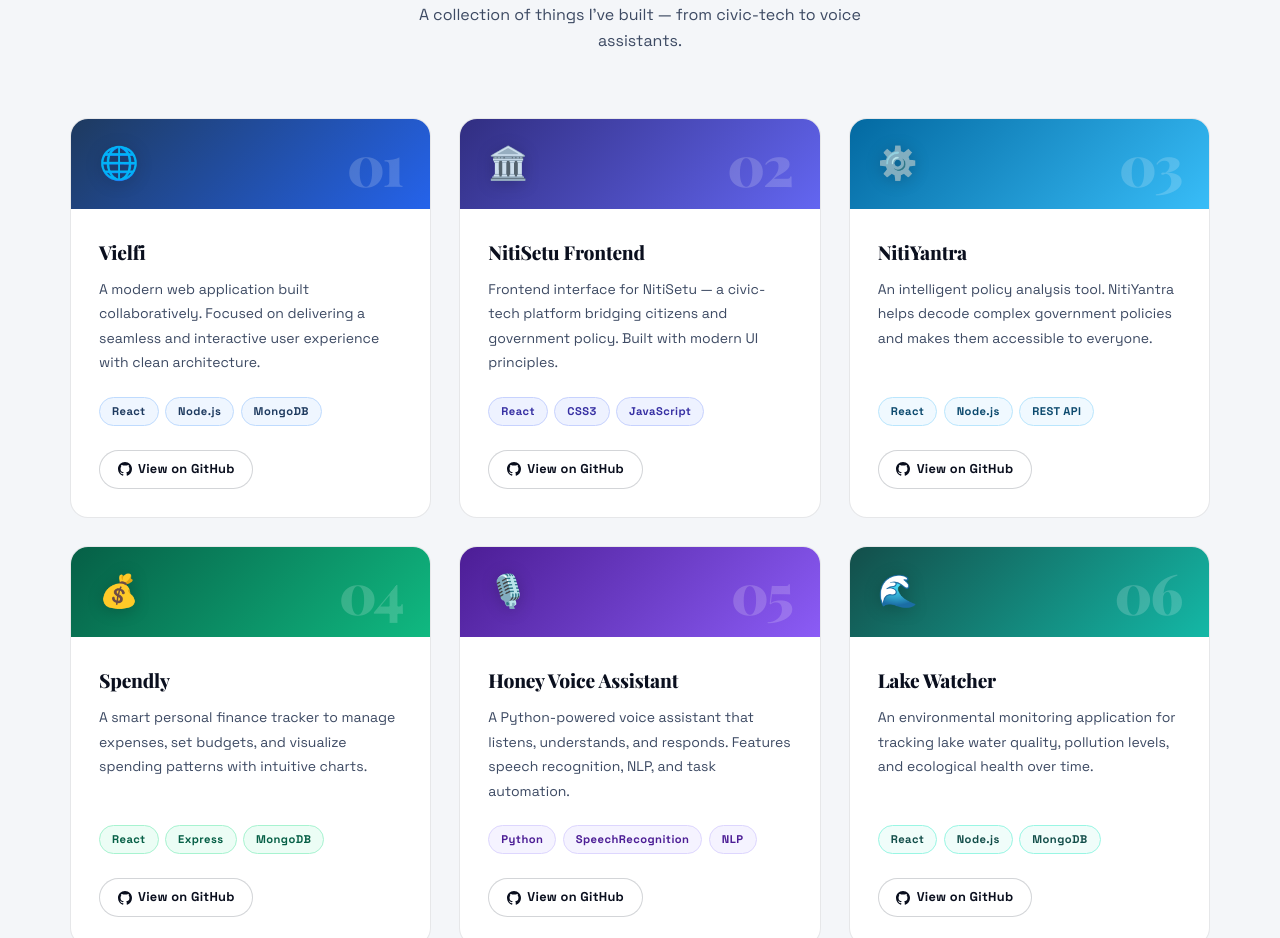
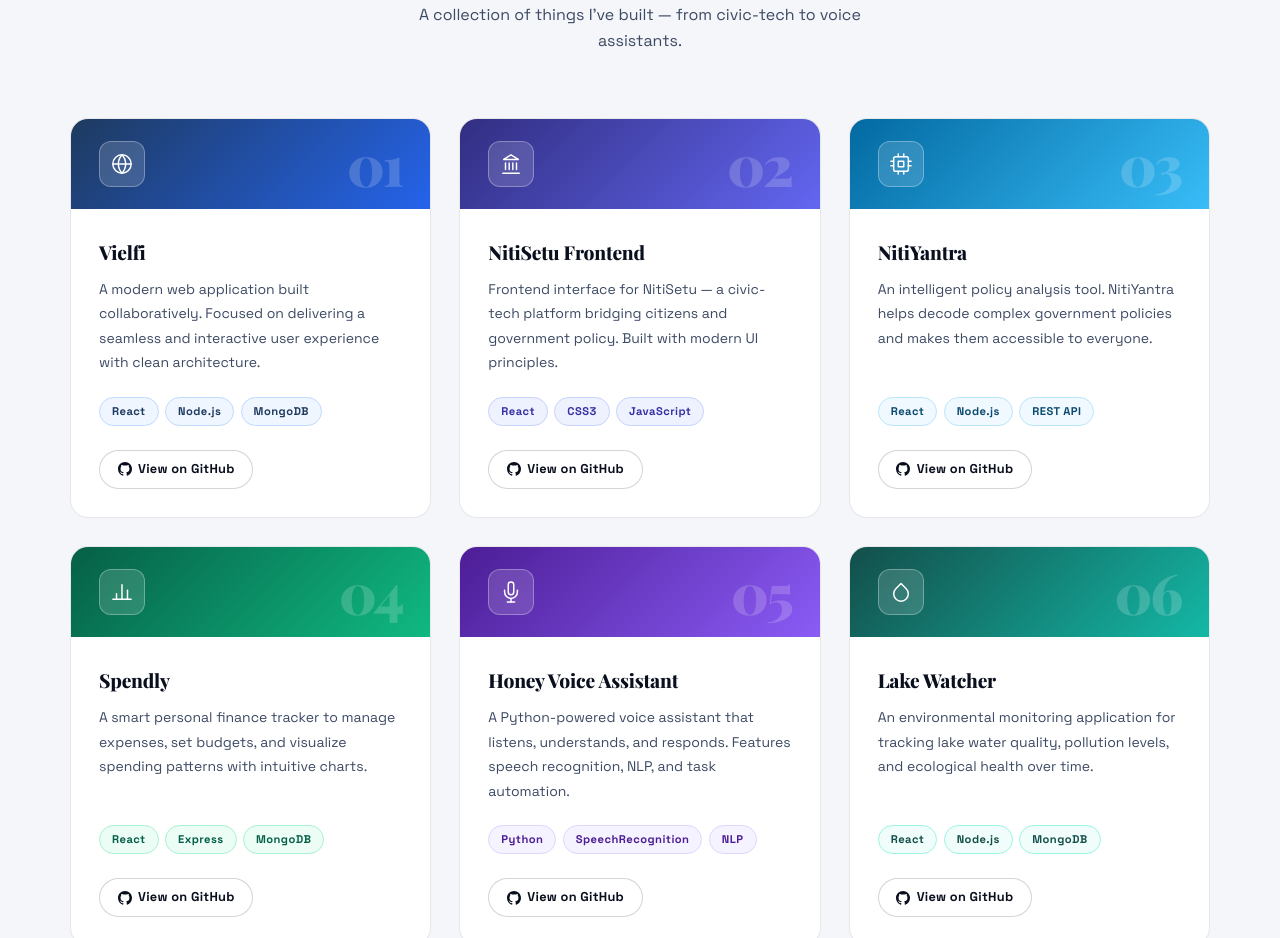
Before and after one commit to kartikthhakur07/my-portfolio, a React (Create React App) app in the folder client/: page / in a window 1280 px wide. Shown: the part 3020-3958 px from the top of the page. Built offline with nearby package versions, Linux system fonts and the light colour scheme.

Commit message:
feat: replace emoji with mature SVG line icons on project cards

```diff
--- a/client/src/components/Hero.js
+++ b/client/src/components/Hero.js
@@ -6,7 +6,7 @@ function Hero() {
         <div className="hero-badge">Available for opportunities</div>
 
         <h1>
-          Hi, I'm{' '}
+          Hi, I'm{'\n'}
           <span className="gradient-text">Kartik Thakur</span>
           <br />
           <span className="hero-sub-title">Full-Stack Developer</span>
--- a/client/src/components/Projects.js
+++ b/client/src/components/Projects.js
@@ -1,3 +1,54 @@
+/* ── SVG Icons ── */
+const icons = {
+  globe: (
+    <svg viewBox="0 0 24 24" fill="none" stroke="currentColor" strokeWidth="1.6" strokeLinecap="round" strokeLinejoin="round">
+      <circle cx="12" cy="12" r="10"/><line x1="2" y1="12" x2="22" y2="12"/>
+      <path d="M12 2a15.3 15.3 0 0 1 4 10 15.3 15.3 0 0 1-4 10 15.3 15.3 0 0 1-4-10 15.3 15.3 0 0 1 4-10z"/>
+    </svg>
+  ),
+  landmark: (
+    <svg viewBox="0 0 24 24" fill="none" stroke="currentColor" strokeWidth="1.6" strokeLinecap="round" strokeLinejoin="round">
+      <line x1="3" y1="22" x2="21" y2="22"/>
+      <line x1="6" y1="18" x2="6" y2="11"/>
+      <line x1="10" y1="18" x2="10" y2="11"/>
+      <line x1="14" y1="18" x2="14" y2="11"/>
+      <line x1="18" y1="18" x2="18" y2="11"/>
+      <polygon points="12 2 20 7 4 7"/>
+    </svg>
+  ),
+  cpu: (
+    <svg viewBox="0 0 24 24" fill="none" stroke="currentColor" strokeWidth="1.6" strokeLinecap="round" strokeLinejoin="round">
+      <rect x="4" y="4" width="16" height="16" rx="2"/>
+      <rect x="9" y="9" width="6" height="6"/>
+      <line x1="9" y1="1" x2="9" y2="4"/><line x1="15" y1="1" x2="15" y2="4"/>
+      <line x1="9" y1="20" x2="9" y2="23"/><line x1="15" y1="20" x2="15" y2="23"/>
+      <line x1="20" y1="9" x2="23" y2="9"/><line x1="20" y1="14" x2="23" y2="14"/>
+      <line x1="1" y1="9" x2="4" y2="9"/><line x1="1" y1="14" x2="4" y2="14"/>
+    </svg>
+  ),
+  barChart: (
+    <svg viewBox="0 0 24 24" fill="none" stroke="currentColor" strokeWidth="1.6" strokeLinecap="round" strokeLinejoin="round">
+      <line x1="18" y1="20" x2="18" y2="10"/>
+      <line x1="12" y1="20" x2="12" y2="4"/>
+      <line x1="6" y1="20" x2="6" y2="14"/>
+      <line x1="2" y1="20" x2="22" y2="20"/>
+    </svg>
+  ),
+  mic: (
+    <svg viewBox="0 0 24 24" fill="none" stroke="currentColor" strokeWidth="1.6" strokeLinecap="round" strokeLinejoin="round">
+      <path d="M12 1a3 3 0 0 0-3 3v8a3 3 0 0 0 6 0V4a3 3 0 0 0-3-3z"/>
+      <path d="M19 10v2a7 7 0 0 1-14 0v-2"/>
+      <line x1="12" y1="19" x2="12" y2="23"/>
+      <line x1="8" y1="23" x2="16" y2="23"/>
+    </svg>
+  ),
+  droplet: (
+    <svg viewBox="0 0 24 24" fill="none" stroke="currentColor" strokeWidth="1.6" strokeLinecap="round" strokeLinejoin="round">
+      <path d="M12 2.69l5.66 5.66a8 8 0 1 1-11.31 0z"/>
+    </svg>
+  ),
+};
+
 const PROJECTS = [
   {
     id: 1,
@@ -7,7 +58,7 @@ const PROJECTS = [
     github: 'https://github.com/j25aiml192-hash/vielfi',
     live: null,
     color: 'blue',
-    icon: '🌐',
+    icon: 'globe',
   },
   {
     id: 2,
@@ -17,7 +68,7 @@ const PROJECTS = [
     github: 'https://github.com/j25aiml192-hash/nitisetu-frontend',
     live: null,
     color: 'indigo',
-    icon: '🏛️',
+    icon: 'landmark',
   },
   {
     id: 3,
@@ -27,7 +78,7 @@ const PROJECTS = [
     github: 'https://github.com/j25aiml192-hash/NitiYantra',
     live: null,
     color: 'sky',
-    icon: '⚙️',
+    icon: 'cpu',
   },
   {
     id: 4,
@@ -37,7 +88,7 @@ const PROJECTS = [
     github: 'https://github.com/j25aiml192-hash/spendly',
     live: null,
     color: 'emerald',
-    icon: '💰',
+    icon: 'barChart',
   },
   {
     id: 5,
@@ -47,7 +98,7 @@ const PROJECTS = [
     github: 'https://github.com/kartikthhakur07/honey-voice_assistant',
     live: null,
     color: 'violet',
-    icon: '🎙️',
+    icon: 'mic',
   },
   {
     id: 6,
@@ -57,9 +108,10 @@ const PROJECTS = [
     github: 'https://github.com/kartikthhakur07/lake-watcher',
     live: null,
     color: 'teal',
-    icon: '🌊',
+    icon: 'droplet',
   },
 ];
+
 
 const colorMap = {
   blue:    { grad: 'linear-gradient(135deg,#1e3a5f,#2563eb)', tag: '#1e3a5f', tagBg: '#eff6ff', tagBorder: '#bfdbfe', glow: 'rgba(37,99,235,0.18)'  },
@@ -107,7 +159,9 @@ function Projects() {
               >
                 {/* Gradient header banner */}
                 <div className="project-card-header" style={{ background: c.grad }}>
-                  <span className="project-card-icon">{project.icon}</span>
+                  <div className="project-card-icon">
+                    {icons[project.icon]}
+                  </div>
                   <span className="project-card-num">
                     {String(idx + 1).padStart(2, '0')}
                   </span>
--- a/client/src/index.css
+++ b/client/src/index.css
@@ -603,9 +603,28 @@ body {
 .project-card:hover .project-card-header::after { opacity: 1; }
 
 .project-card-icon {
-  font-size: 2rem;
-  filter: drop-shadow(0 2px 8px rgba(0,0,0,0.2));
+  width: 46px;
+  height: 46px;
+  background: rgba(255,255,255,0.15);
+  border: 1.5px solid rgba(255,255,255,0.3);
+  border-radius: 12px;
+  display: flex;
+  align-items: center;
+  justify-content: center;
   z-index: 1;
+  backdrop-filter: blur(8px);
+  transition: var(--transition);
+}
+.project-card:hover .project-card-icon {
+  background: rgba(255,255,255,0.25);
+  border-color: rgba(255,255,255,0.5);
+  transform: scale(1.08);
+}
+.project-card-icon svg {
+  width: 22px;
+  height: 22px;
+  color: white;
+  stroke: white;
 }
 .project-card-num {
   font-family: var(--font-display);
```
